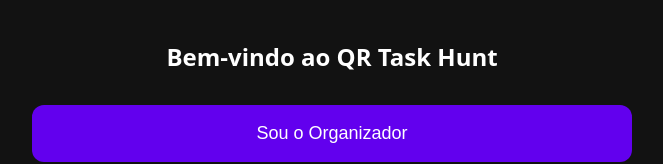
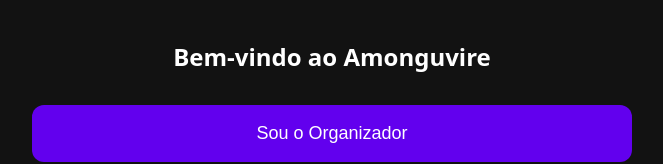
Before and after one commit to saboiaarthurg-cyber/amongusvidareal, a plain HTML site: page index.html in a window 1280 px wide. Shown: the top 164 px of the page, without its empty margins (308-971 px from the left). Drawn offline with Linux system fonts and the light colour scheme.

Commit message:
Update index.html

```diff
--- a/index.html
+++ b/index.html
@@ -14,7 +14,7 @@
 </head>
 <body>
   <div class="container" id="app">
-    <h1>QR Task Hunt</h1>
+    <h1>Amonguvire</h1>
     <p>Carregando aplicação...</p>
   </div>
 
@@ -37,7 +37,7 @@
     const db = firebase.firestore();
 
     document.getElementById('app').innerHTML = `
-      <h2>Bem-vindo ao QR Task Hunt</h2>
+      <h2>Bem-vindo ao Amonguvire</h2>
       <button onclick="alert('Em breve: Modo Organizador')">Sou o Organizador</button>
       <button onclick="alert('Em breve: Entrar na Sala')">Sou Jogador - Entrar na Sala</button>
       <p style="text-align:center; margin-top:30px; font-size:14px;">Firebase conectado com sucesso!</p>
```
